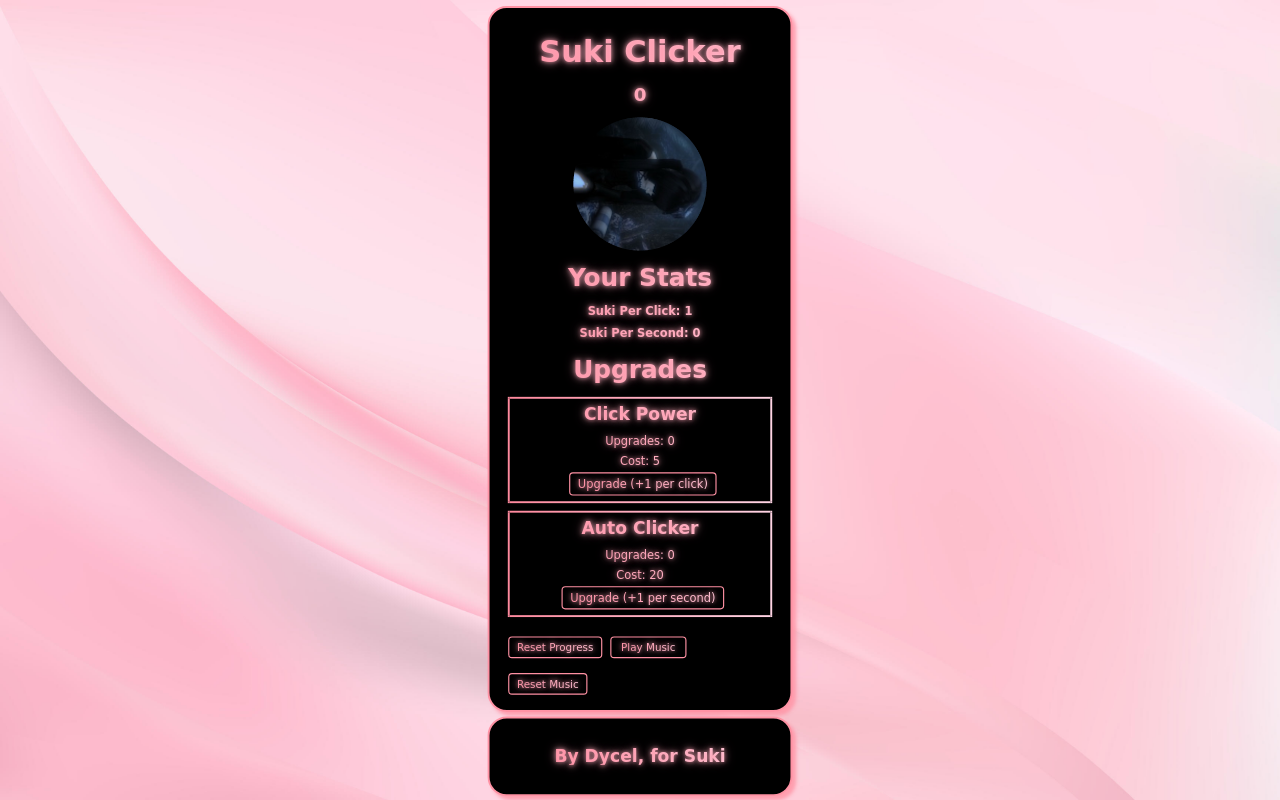
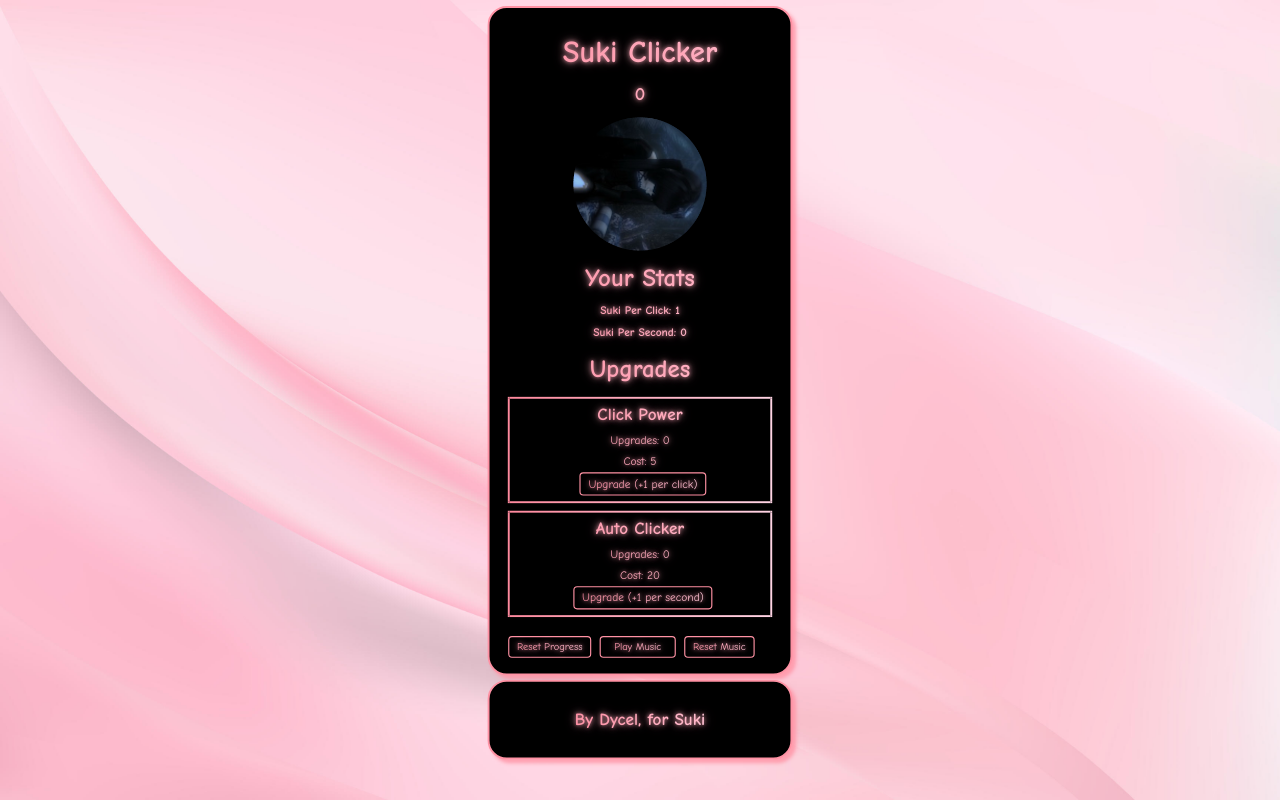
Before and after one commit to Dycellll/SukiClicker, a plain HTML site: page index.html in a window 1280 px wide. Drawn offline with Linux system fonts and the light colour scheme.

Commit message:
font fix???

```diff
--- a/style.css
+++ b/style.css
@@ -1,5 +1,5 @@
 * {
-    font-family: cursive !important;
+    font-family: "Comic Sans MS" !important;
 }
 
 html, body {
@@ -68,7 +68,6 @@ button:hover{
 
 #carrd_title {
     font-size: 5rem !important;
-    font-family: cursive !important;
     margin: 20px 0 10px;
     text-align: center;
 
```
